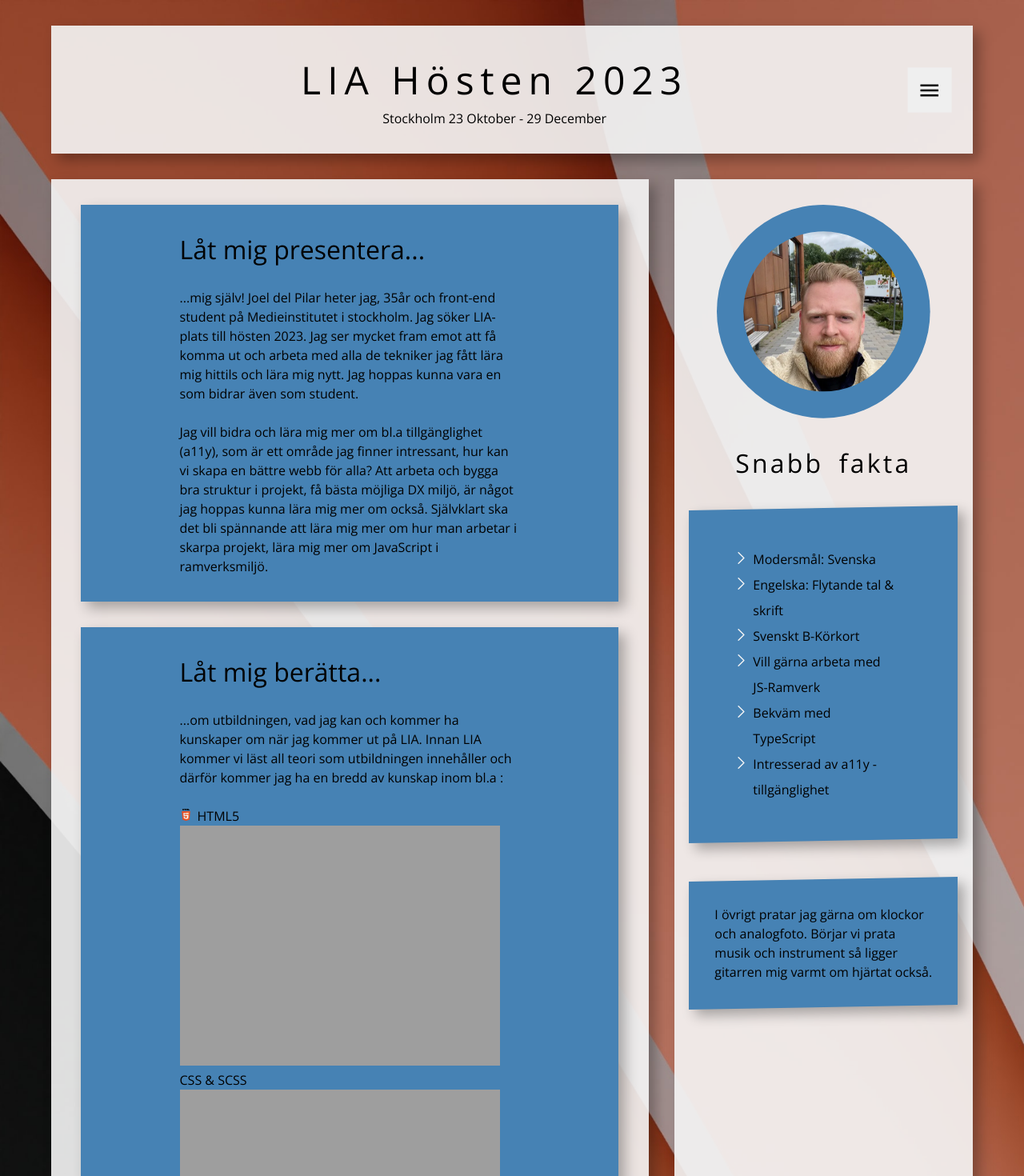
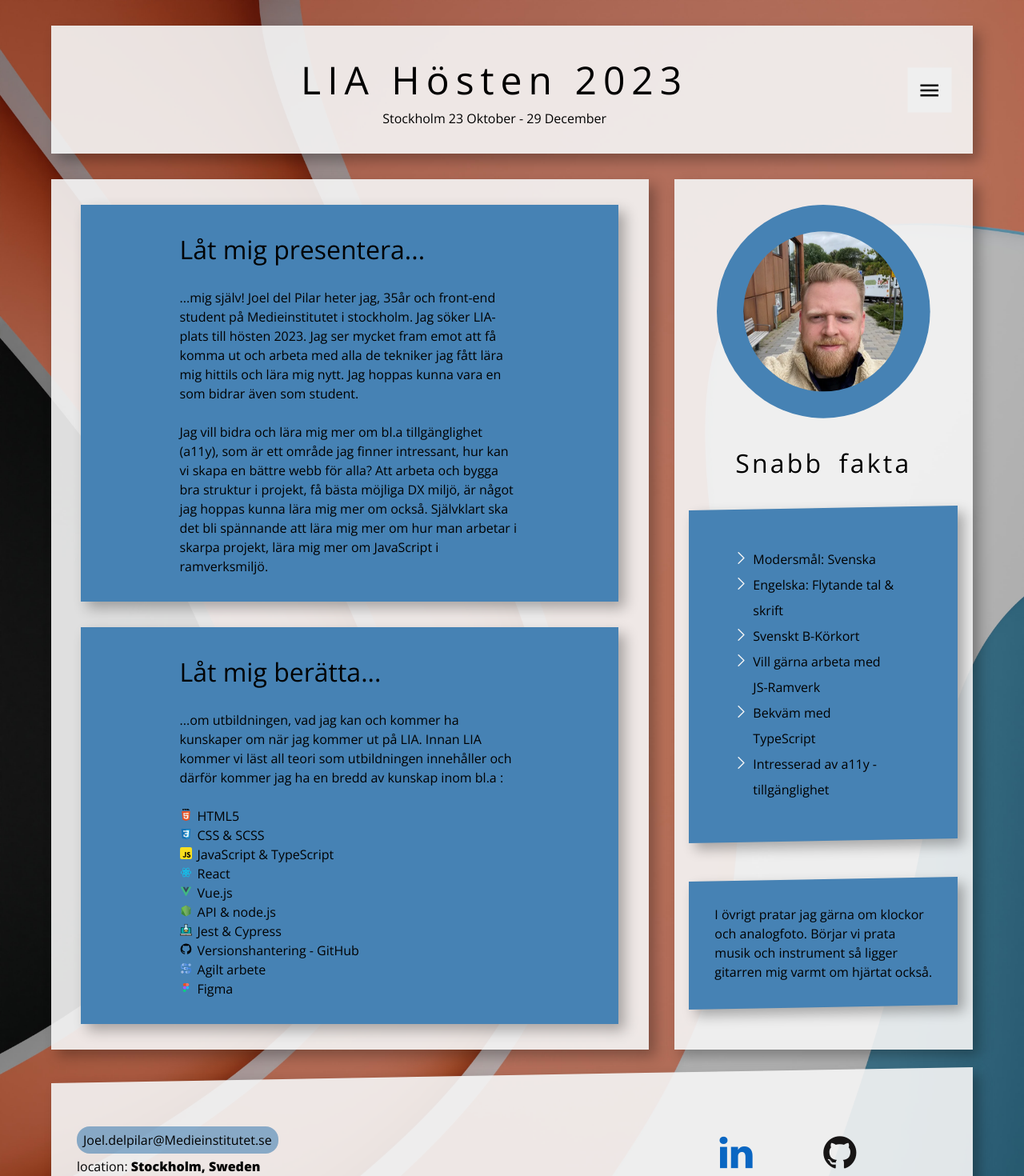
Before and after one commit to JoeldelPilar/applying-for-internship, a Vue app: page / in a window 1280 px wide. Shown: the top 1470 px of the page at 80% size. Built offline with nearby package versions, Linux system fonts and the light colour scheme.

Commit message:
url update

```diff
--- a/src/components/MainComponent.vue
+++ b/src/components/MainComponent.vue
@@ -116,39 +116,39 @@
 		}
 
 		.scss {
-			list-style-image: url(./css.svg);
+			list-style-image: url(../../public/css.svg);
 		}
 
 		.js {
-			list-style-image: url(./js.svg);
+			list-style-image: url(../../public/js.svg);
 		}
 
 		.react {
-			list-style-image: url(./react.svg);
+			list-style-image: url(../../public/react.svg);
 		}
 
 		.api {
-			list-style-image: url(./api.svg);
+			list-style-image: url(../../public/api.svg);
 		}
 
 		.test {
-			list-style-image: url(./testing.svg);
+			list-style-image: url(../../public/testing.svg);
 		}
 
 		.agil {
-			list-style-image: url(./agile.svg);
+			list-style-image: url(../../public/agile.svg);
 		}
 
 		.vue {
-			list-style-image: url(./vue.svg);
+			list-style-image: url(../../public/vue.svg);
 		}
 
 		.git {
-			list-style-image: url(./github.svg);
+			list-style-image: url(../../public/github.svg);
 		}
 
 		.figma {
-			list-style-image: url(./figma.svg);
+			list-style-image: url(../../public/figma.svg);
 		}
 	}
 
```
